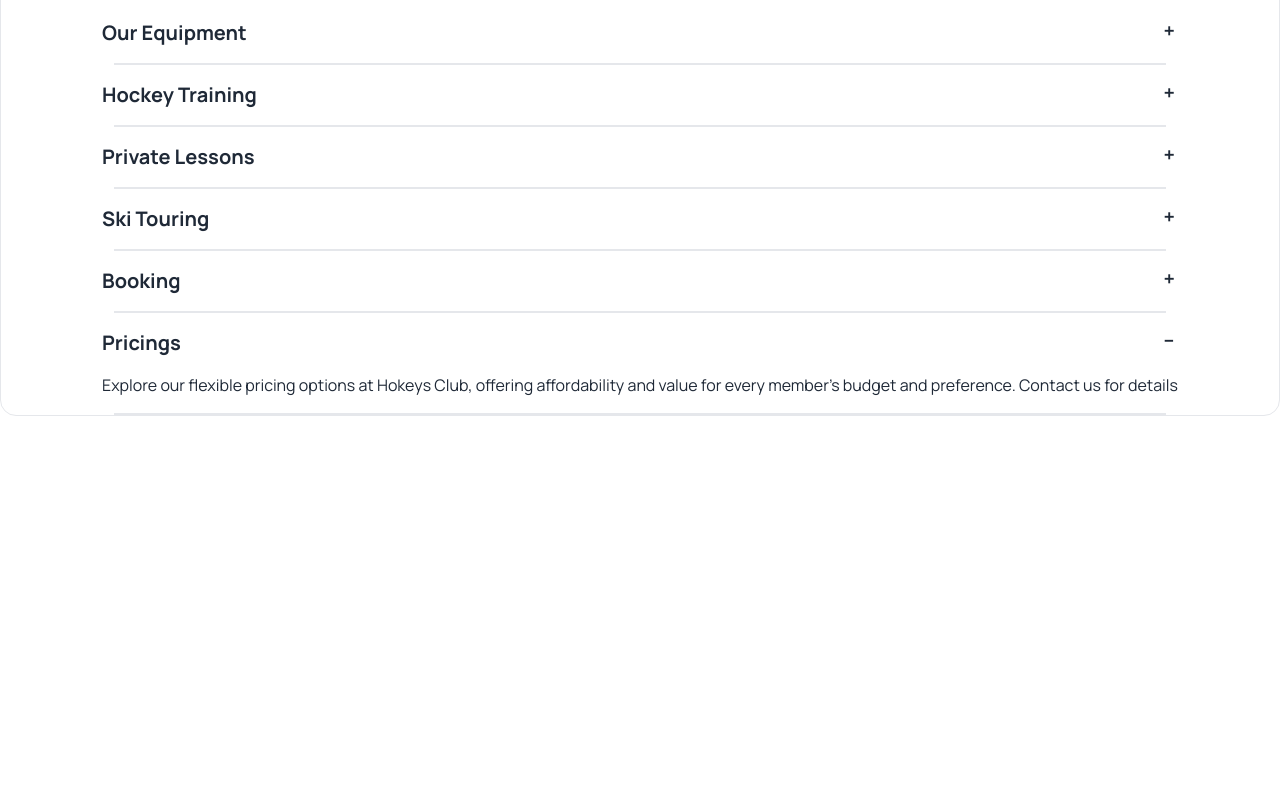
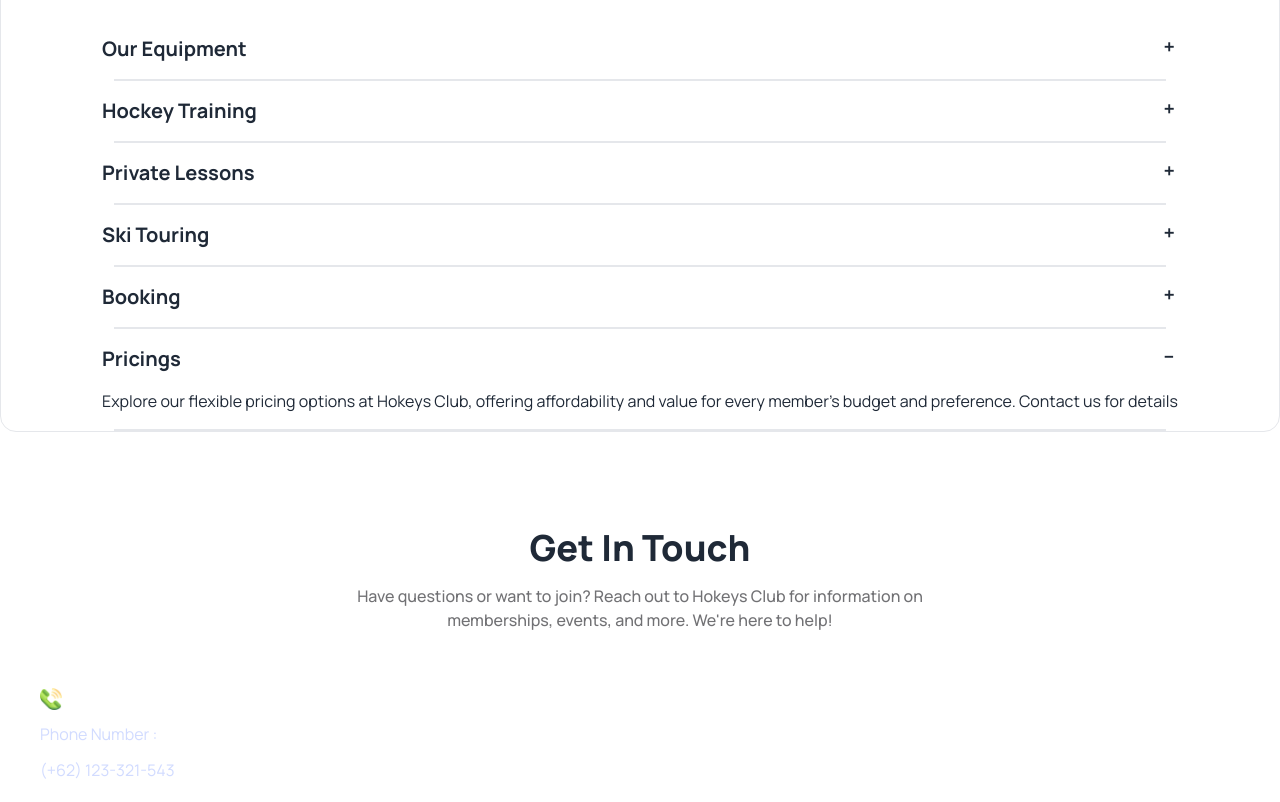
Before and after one commit to somir62/hokey-s, a plain HTML site: page index.html in a window 1280 px wide. Shown: the part 4428-5230 px from the top of the page. Before the commit the page ends 4844 px from the top, so only its background shows below. Drawn offline with nearby package versions, Linux system fonts and the light colour scheme; a web font is replaced by a local one.

Commit message:
-added get in touch section

```diff
--- a/index.html
+++ b/index.html
@@ -161,7 +161,7 @@
         </section>
 
         <!-- New Products Section -->
-      <section class="container mx-auto">
+      <section class="container mx-auto my-12 lg:my-24">
         <h2 class="text-2xl lg:text-4xl font-extrabold mx-auto text-center leading-8">Our New Products</h2>
         <p class="text-sm lg:text-base font-medium text-[#13131899] text-center max-w-[350px] lg:max-w-[607px] mx-auto my-4">Introducing our latest hockey club products, designed to elevate your game. From innovative equipment to performance apparel, gear up with our premium selection for unmatched on-ice performance.!</p>
         <!--new products -->
@@ -383,7 +383,7 @@
       </section>
 
       <!-- Clients Question Section -->
-      <section class="container mx-auto">
+      <section class="container mx-auto my-12 lg:my-24">
         <h2 class="text-2xl lg:text-4xl font-extrabold mx-auto text-center leading-8">Clients Question</h2>
         <p class="text-sm lg:text-base font-medium text-[#13131899] text-center max-w-[350px] lg:max-w-[607px] mx-auto my-4">Discover the joy of hockey with Hokeys Club! Join our passionate community for fun-filled games, expert coaching, and unforgettable memories on the ice. Your hockey adventure starts here!</p>
         <div class="flex flex-col lg:justify-between items-center gap-6 shadow-3xl bg-white border rounded-2xl w-[90%] lg:w-full mx-auto">
@@ -458,6 +458,31 @@
         </div>
       </section>
 
+      <!-- Get In Touch Section -->
+      <section class="container mx-auto my-12 lg:my-24">
+        <h2 class="text-2xl lg:text-4xl font-extrabold mx-auto text-center leading-8">Get In Touch</h2>
+        <p class="text-sm lg:text-base font-medium text-[#13131899] text-center max-w-[350px] lg:max-w-[607px] mx-auto my-4">Have questions or want to join? Reach out to Hokeys Club for information on memberships, events, and more. We're here to help!</p>
+
+        <div>
+          <!-- contract info -->
+          <div>
+            <div class="card text-primary-content w-[374px] h-[216px]">
+              <div class="p-10 space-y-3">
+                <img src="./Images/Group 1171275317.png" alt="" class="w-[22.33px] h-[22.33px]">
+                <p>Phone Number :
+                  </p>
+                <h2 class="">(+62) 123-321-543</h2>
+                </div>
+              </div>
+            </div>
+          </div>
+          <!-- form -->
+          <div>
+
+          </div>
+        </div>
+      </section>
+
 
     </main>
     <footer>
```
